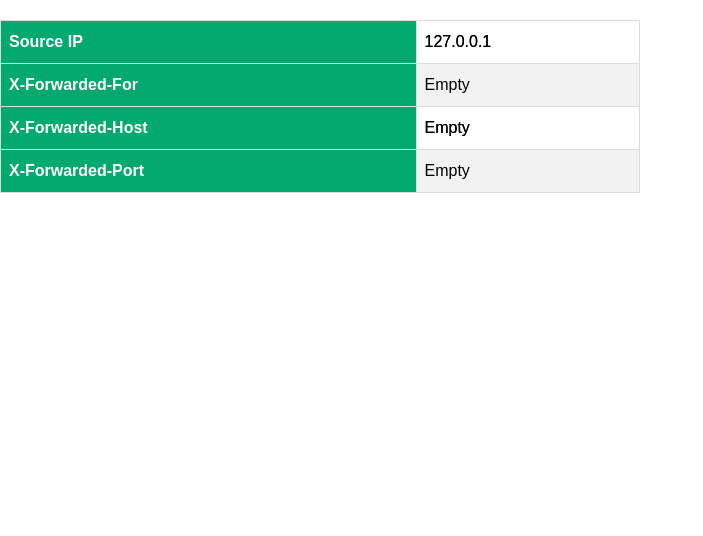
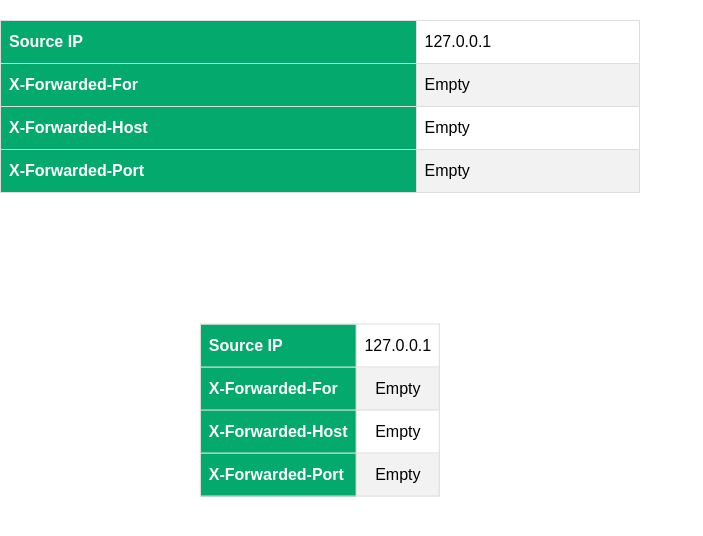
Before and after one commit to mattfeltonma/azure-web-app-ip, a Flask app: page / in a window 1280 px wide. Shown: the top 536 px of the page, without its empty margins (0-703 px from the left). Run offline with Flask 2, Linux system fonts and the light colour scheme.

Commit message:
modified - udpated css

```diff
--- a/templates/index.html
+++ b/templates/index.html
@@ -26,6 +26,14 @@
 
         .right {
             left: 0;
+        }
+
+        .centered {
+            position: absolute;
+            top: 50%;
+            left: 50%;
+            transform: translate(-50%, -50%);
+            text-align: center;
         }
 
         #ipinformation {
@@ -61,6 +69,7 @@
 
 <body>
     <div class="split left">
+        <div class="centered">
         <table id="ipinformation">
             <tr>
                 <th>Source IP</th>
@@ -79,8 +88,10 @@
                 <td>{{xport}}</td>
             </tr>
         </table>
+        </div>
     </div>
     <div class="split right">
+        <div class="centered"></div>
         <table id="ipinformation">
             <tr>
                 <th>Source IP</th>
@@ -99,6 +110,7 @@
                 <td>{{xport}}</td>
             </tr>
         </table>
+        </div>
     </div>
 </body>
 
```
